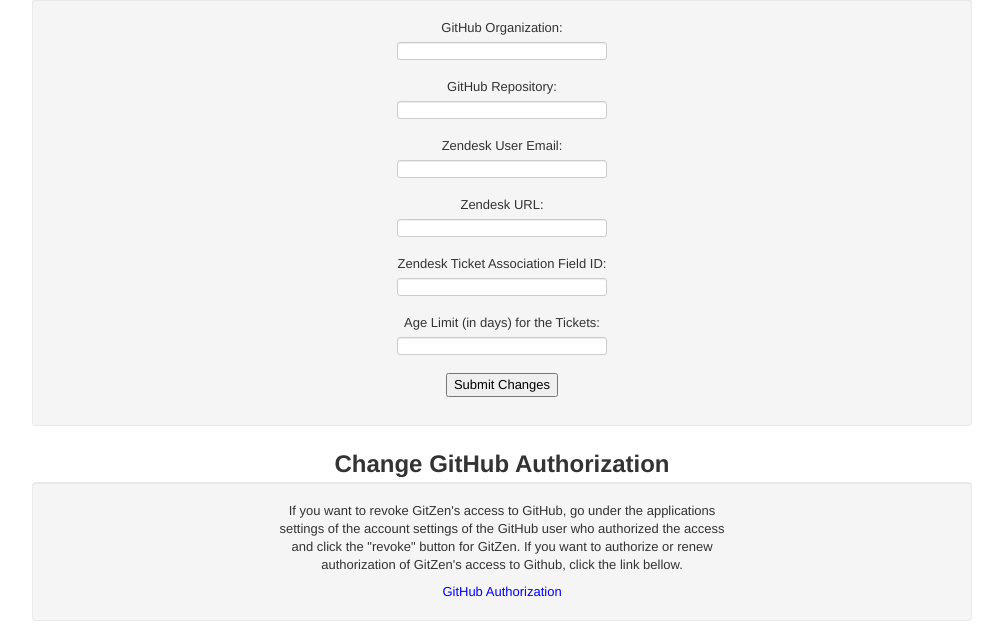
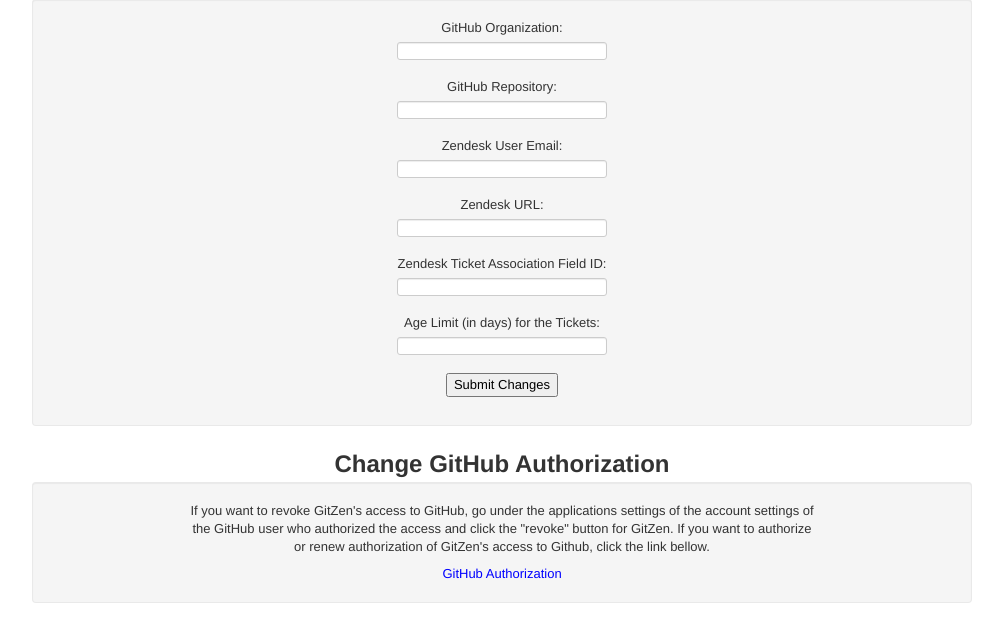
Before and after one commit to PolicyStat/GitZen, a Django app: template enhancement_tracking/templates/change.html in a window 1280 px wide. Shown: the part 301-942 px from the top of the page, without its empty margins (138-1141 px from the left). After the commit the page ends 904 px from the top, so only its background shows below. Run offline with Django 3.2, Linux system fonts and the light colour scheme; tables that the repository leaves empty hold one stand-in row (values such as "Sample post"); the template is opened without the code that fills it: values that come from a table or form of the project are taken from there, most other values are stand-ins (such as "Sample title", 1, 10 or a date in 2020); parts of the project's set-up code (start-up, migrations or seed data) failed here and were passed over.

Commit message:
gz-9: Fixed a couple small issues in the change template text and ticket filtering.

```diff
--- a/enhancement_tracking/templates/change.html
+++ b/enhancement_tracking/templates/change.html
@@ -26,14 +26,14 @@ User password.</p>
 
 <h2>Change GitHub Authorization</h2>
 <form class="well">
-	<p class="center" style="width:50%">
+	<p class="center" style="width:70%">
 		If you want to revoke GitZen's access to GitHub, go under the
 		applications settings of the account settings of the GitHub user who
 		authorized the access and click the "revoke" button for GitZen. If you
 		want to authorize or renew authorization of GitZen's access to Github,
 		click the link bellow.
 	</p>
-	<a href="{{ AUTH_URL }}">GitHub Authorization</a>
+	<a href="{{ auth_url }}">GitHub Authorization</a>
 </form>
 
 {% endblock %}
--- a/enhancement_tracking/views.py
+++ b/enhancement_tracking/views.py
@@ -348,6 +348,9 @@ def filter_lists(zen_fieldid, data_lists):
                         'subject': t['subject'],
                     })
 
+        # Tickets are sorted into order by their ID number
+        zen_tics_sorted = sorted(zen_tics, key=lambda k: k['id'])
+
     # GitHub list filtering
     git_tics_sorted = []
     if data_lists['status']['git']:
@@ -375,9 +378,8 @@ def filter_lists(zen_fieldid, data_lists):
 
         git_tics.extend(data_lists['gopen'])
 
-        # Tickets are sorted into order by their issue/id number
+        # Tickets are sorted into order by their issue number
         git_tics_sorted = sorted(git_tics, key=lambda k: k['number'])
-        zen_tics_sorted = sorted(zen_tics, key=lambda k: k['id'])
 
     filtered_lists = {
         'ztics': zen_tics_sorted,
```
